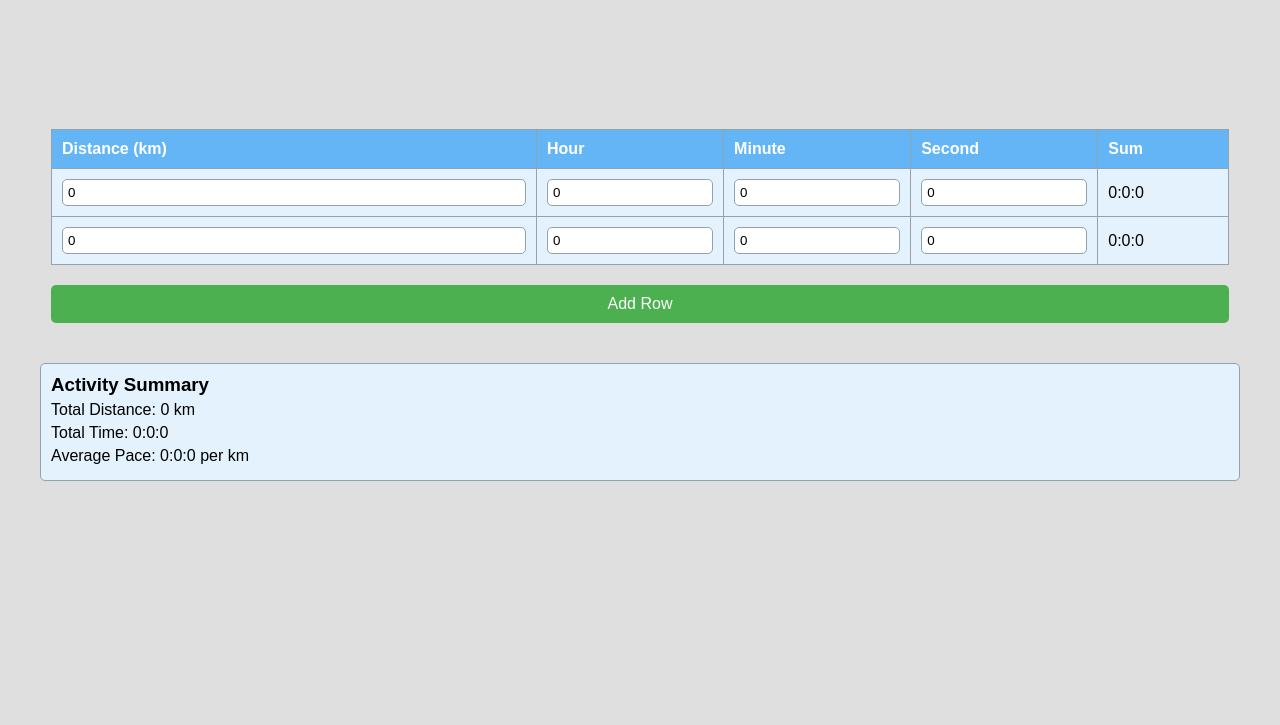
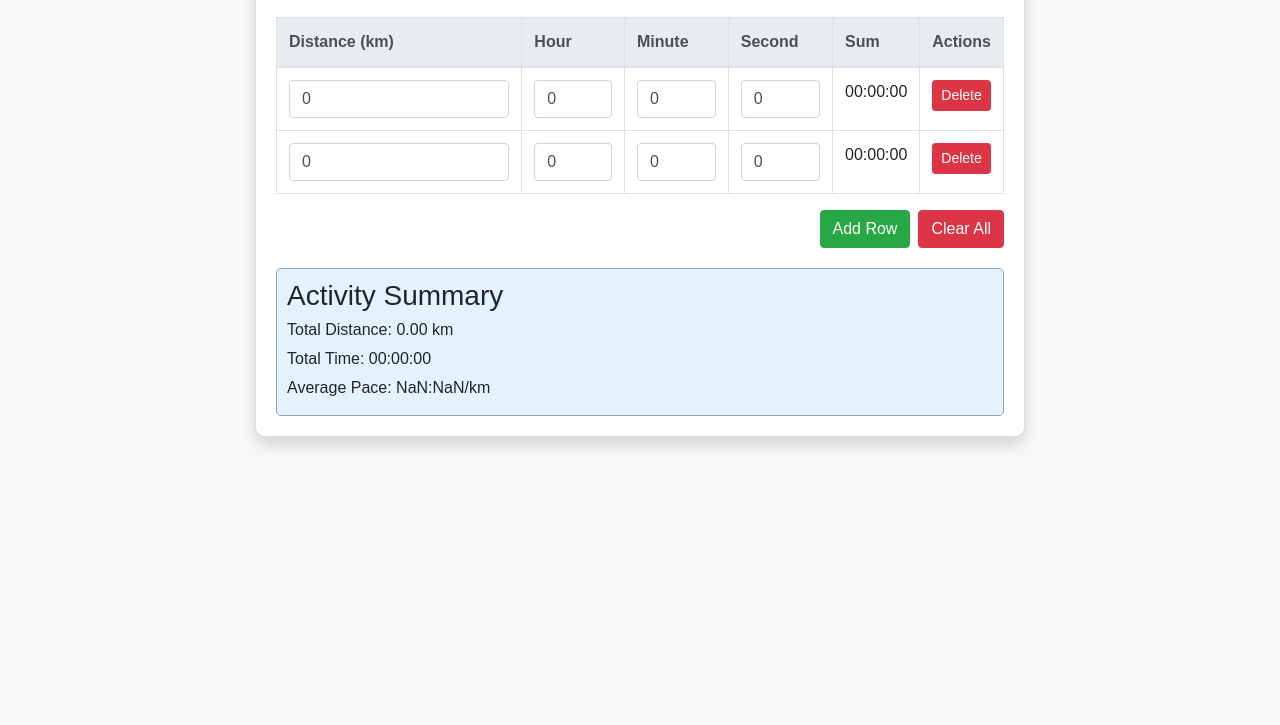
Before and after one commit to biagolini/WebPageTimeSumCalculator, a plain HTML site: page index.html in a window 1280 px wide. Shown: the part 115-840 px from the top of the page. After the commit the page ends 800 px from the top, so only its background shows below. Drawn offline with nearby package versions, Linux system fonts and the light colour scheme.

Commit message:
Enhance UI with Bootstrap, add persistent data storage and management features

```diff
--- a/index.html
+++ b/index.html
@@ -4,19 +4,30 @@
     <meta charset="UTF-8" />
     <meta name="viewport" content="width=device-width, initial-scale=1.0" />
     <title>Time Sum Calculator</title>
+    <!-- Include Bootstrap CSS -->
+    <link
+      href="https://stackpath.bootstrapcdn.com/bootstrap/4.5.2/css/bootstrap.min.css"
+      rel="stylesheet"
+    />
     <link rel="stylesheet" href="style.css" />
   </head>
   <body>
-    <div class="container">
-      <div class="table-container">
-        <table id="timeTable">
-          <thead>
+    <div class="container mt-5">
+      <div class="card shadow">
+        <div class="card-header bg-primary text-white">
+          <h2 class="mb-0">Time Sum Calculator</h2>
+        </div>
+        <div class="card-body">
+          <div class="table-responsive">
+            <table class="table table-bordered" id="timeTable">
+              <thead class="thead-light">
                 <tr>
                   <th>Distance (km)</th>
                   <th>Hour</th>
                   <th>Minute</th>
                   <th>Second</th>
                   <th>Sum</th>
+                  <th>Actions</th>
                 </tr>
               </thead>
               <tbody>
@@ -24,17 +35,24 @@
               </tbody>
             </table>
           </div>
-      <div class="button-container">
-        <button id="addRowBtn">Add Row</button>
+          <div class="d-flex justify-content-end mb-3">
+            <button id="addRowBtn" class="btn btn-success mr-2">Add Row</button>
+            <button id="clearAllBtn" class="btn btn-danger">Clear All</button>
           </div>
           <div id="summary" class="summary-container">
             <h3>Activity Summary</h3>
             <p>Total Distance: <span id="totalDistance">0</span> km</p>
             <p>Total Time: <span id="totalTime">0:0:0</span></p>
-        <p>Average Pace: <span id="averagePace">0:0:0</span> per km</p>
+            <p>Average Pace: <span id="averagePace">0:0:0</span>/km</p>
+          </div>
+        </div>
       </div>
     </div>
 
+    <!-- Include Bootstrap JS and dependencies -->
+    <script src="https://code.jquery.com/jquery-3.5.1.slim.min.js"></script>
+    <script src="https://cdn.jsdelivr.net/npm/@popperjs/core@2.11.6/dist/umd/popper.min.js"></script>
+    <script src="https://stackpath.bootstrapcdn.com/bootstrap/4.5.2/js/bootstrap.min.js"></script>
     <script src="script.js"></script>
   </body>
 </html>
--- a/script.js
+++ b/script.js
@@ -1,17 +1,24 @@
-document.getElementById('addRowBtn').addEventListener('click', addRow)
+document.getElementById('addRowBtn').addEventListener('click', () => addRow())
+document.getElementById('clearAllBtn').addEventListener('click', clearAll)
 
-function addRow() {
+// Load previous entries from localStorage on page load
+window.onload = function () {
+  loadPreviousEntries()
+}
+
+function addRow(distance = 0, hour = 0, minute = 0, second = 0) {
   const table = document
     .getElementById('timeTable')
     .getElementsByTagName('tbody')[0]
   const newRow = table.insertRow()
-  for (let i = 0; i < 5; i++) {
+  for (let i = 0; i < 6; i++) {
     const newCell = newRow.insertCell(i)
     if (i < 4) {
       const input = document.createElement('input')
       input.type = 'number'
       input.min = 0
-      input.value = 0
+      input.value = [distance, hour, minute, second][i]
+      input.className = 'form-control'
       if (i === 1) input.max = '23'
       else if (i > 1) input.max = '59'
 
@@ -20,10 +27,22 @@ function addRow() {
         updateSum()
       })
       newCell.appendChild(input)
+    } else if (i === 4) {
+      newCell.textContent = '00:00:00'
     } else {
-      newCell.textContent = '0:0:0'
+      // Add delete button in the last cell
+      const deleteButton = document.createElement('button')
+      deleteButton.textContent = 'Delete'
+      deleteButton.className = 'btn btn-danger btn-sm'
+      deleteButton.addEventListener('click', () => {
+        table.deleteRow(newRow.rowIndex - 1) // Adjust for header row
+        updateSum()
+        saveEntries() // Save changes after row deletion
+      })
+      newCell.appendChild(deleteButton)
     }
   }
+  updateSum()
 }
 
 function validateInput(input, index) {
@@ -33,6 +52,7 @@ function validateInput(input, index) {
       input.value = index === 1 ? '23' : '59'
     }
   }
+  saveEntries() // Save every change to localStorage
 }
 
 function updateSum() {
@@ -72,9 +92,9 @@ function updateSum() {
       const sumHours = Math.floor(cumulativeSeconds / 3600)
       const sumMinutes = Math.floor((cumulativeSeconds % 3600) / 60)
       const sumSeconds = cumulativeSeconds % 60
-      sumCell.textContent = `${sumHours}:${sumMinutes}:${sumSeconds}`
+      sumCell.textContent = formatTime(sumHours, sumMinutes, sumSeconds)
     } else {
-      sumCell.textContent = `${hour}:${minute}:${second}`
+      sumCell.textContent = formatTime(hour, minute, second)
     }
   }
 
@@ -92,14 +112,59 @@ function updateSummary(totalDistance, totalSeconds) {
 
   document.getElementById('totalDistance').textContent =
     totalDistance.toFixed(2)
-  document.getElementById(
-    'totalTime'
-  ).textContent = `${totalHours}:${totalMinutes}:${totalSec}`
-  document.getElementById(
-    'averagePace'
-  ).textContent = `${paceMinutes}:${paceSeconds} per km`
+  document.getElementById('totalTime').textContent = formatTime(
+    totalHours,
+    totalMinutes,
+    totalSec
+  )
+  document.getElementById('averagePace').textContent = `${formatNumber(
+    paceMinutes
+  )}:${formatNumber(paceSeconds)}`
 }
 
-// Initialize the table with two rows
-addRow()
-addRow()
+function formatTime(hours, minutes, seconds) {
+  return `${formatNumber(hours)}:${formatNumber(minutes)}:${formatNumber(
+    seconds
+  )}`
+}
+
+function formatNumber(num) {
+  return num < 10 ? `0${num}` : num
+}
+
+function saveEntries() {
+  const rows = document.getElementById('timeTable').rows
+  const entries = []
+  for (let i = 1; i < rows.length; i++) {
+    const distance = rows[i].cells[0].children[0].value
+    const hour = rows[i].cells[1].children[0].value
+    const minute = rows[i].cells[2].children[0].value
+    const second = rows[i].cells[3].children[0].value
+    entries.push({ distance, hour, minute, second })
+  }
+  localStorage.setItem('entries', JSON.stringify(entries))
+}
+
+function loadPreviousEntries() {
+  const entries = JSON.parse(localStorage.getItem('entries'))
+  if (entries) {
+    entries.forEach(entry => {
+      addRow(entry.distance, entry.hour, entry.minute, entry.second)
+    })
+  } else {
+    // Initialize the table with two rows if no previous entries
+    addRow()
+    addRow()
+  }
+}
+
+function clearAll() {
+  const tableBody = document
+    .getElementById('timeTable')
+    .getElementsByTagName('tbody')[0]
+  tableBody.innerHTML = '' // Clear all rows
+  addRow()
+  addRow()
+  localStorage.removeItem('entries') // Clear entries from localStorage
+  updateSum()
+}
--- a/style.css
+++ b/style.css
@@ -1,70 +1,14 @@
 body {
   font-family: Arial, sans-serif;
-  margin: 0;
-  padding: 20px;
-  display: flex;
-  justify-content: center;
-  align-items: center;
-  background-color: #dfdfdf;
-  height: 100vh;
+  background-color: #f8f9fa;
 }
 
 .container {
-  width: 95%;
-  display: flex;
-  flex-direction: column;
-  align-items: center;
+  max-width: 800px;
 }
 
-.table-container {
-  width: 100%;
-  margin-bottom: 20px;
-}
-
-.button-container {
-  width: 100%;
-  margin-bottom: 20px;
-}
-
-button {
-  padding: 10px 20px;
-  width: 100%;
-  font-size: 16px;
-  background-color: #4caf50;
-  color: white;
-  border: none;
-  border-radius: 5px;
-  cursor: pointer;
-}
-
-button:hover {
-  background-color: #43a047;
-}
-
-table {
-  width: 100%;
-  border-collapse: collapse;
-  background-color: #e3f2fd;
-}
-
-table,
-th,
-td {
-  border: 1px solid #90a4ae;
-  padding: 10px;
-  text-align: left;
-}
-
-th {
-  background-color: #64b5f6;
-  color: white;
-}
-
-input {
-  padding: 5px;
-  border: 1px solid #90a4ae;
-  border-radius: 5px;
-  width: calc(100% - 12px);
+.card {
+  border-radius: 10px;
 }
 
 .summary-container {
@@ -84,3 +28,10 @@ input {
 .summary-container p {
   margin: 5px 0;
 }
+
+input {
+  padding: 5px;
+  border: 1px solid #90a4ae;
+  border-radius: 5px;
+  width: 100%;
+}
```
Also changed, not shown: favicon.ico (added), logo/logo.png (added), 1 other file. Lines whose indentation alone changed are shown as unchanged.
